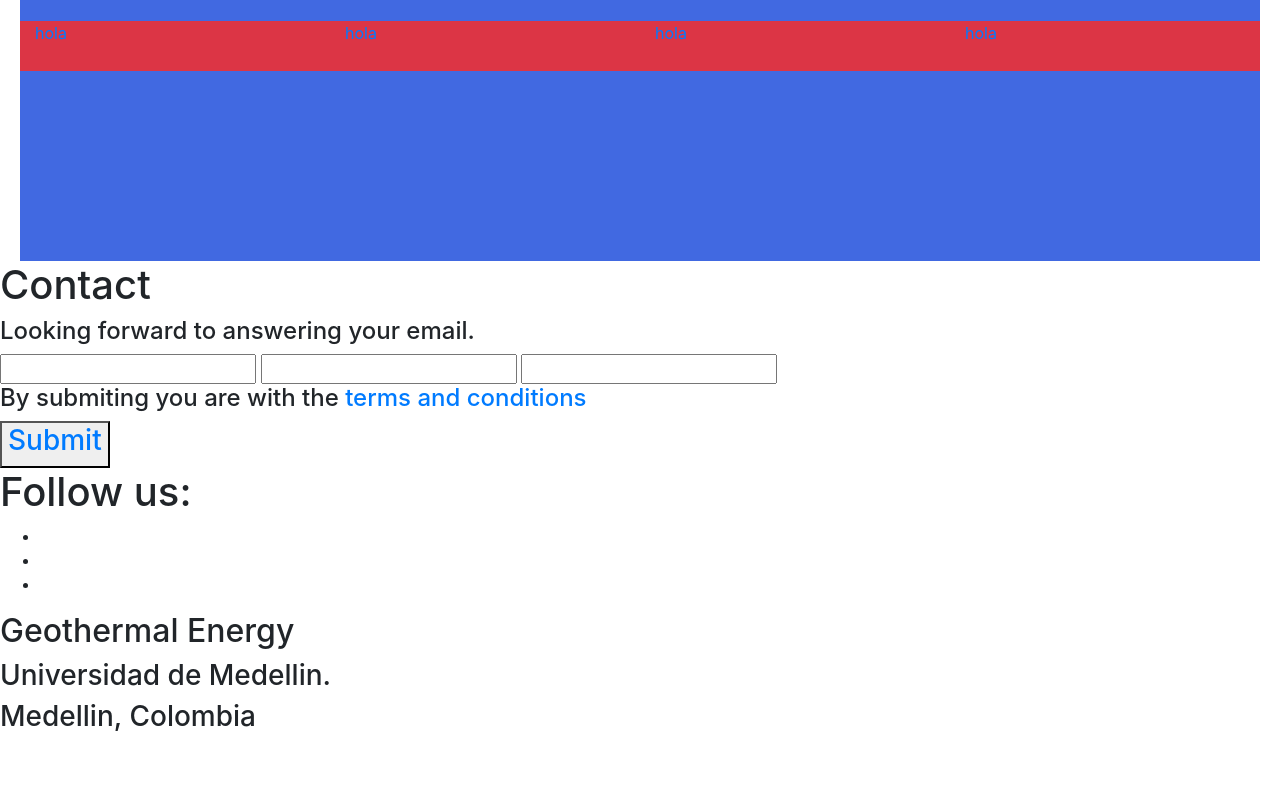
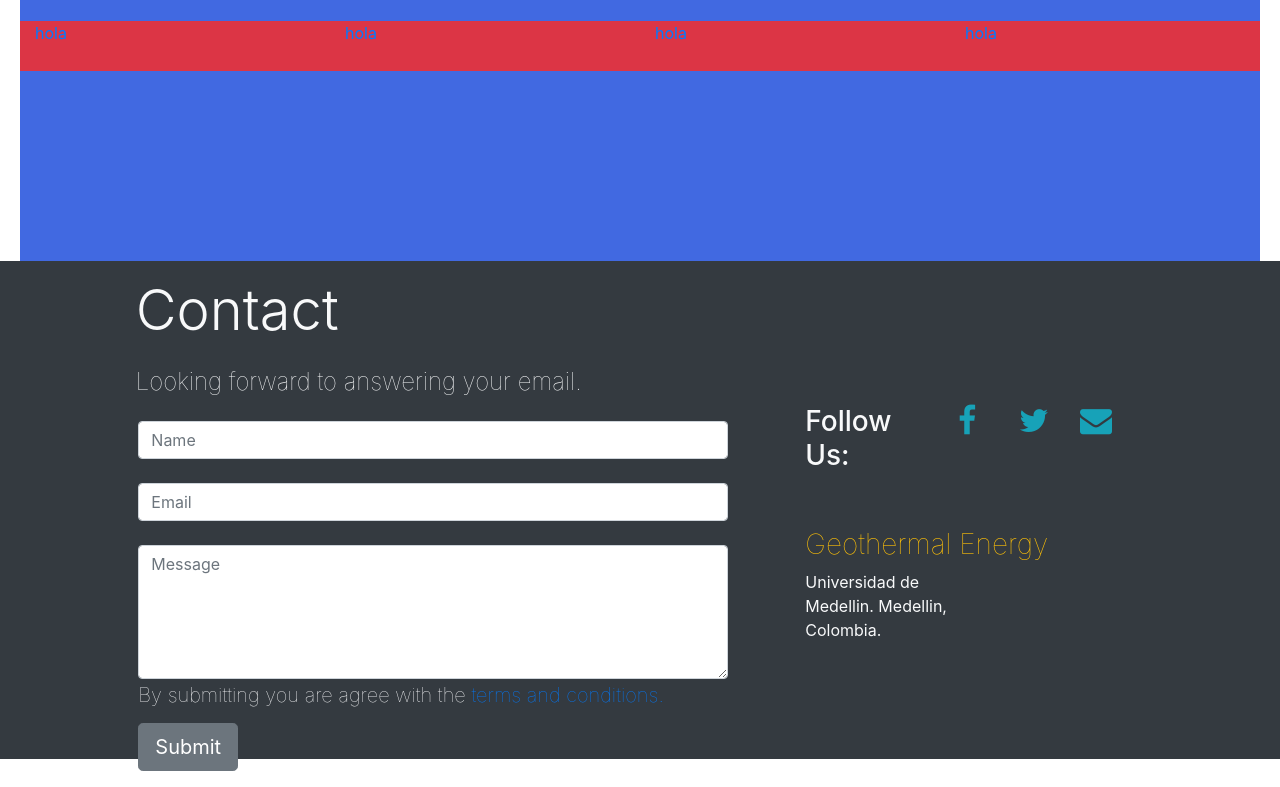
Before and after one commit to ncardonab/Geothermal-Energy, a website: page src/index.html in a window 1280 px wide. Shown: the part 2391-3178 px from the top of the page. Before the commit the page ends 3133 px from the top, so only its background shows below. Drawn offline with nearby package versions, Linux system fonts and the light colour scheme.

Commit message:
Estructura del footer (contact) terminada

```diff
--- a/src/index.html
+++ b/src/index.html
@@ -14,7 +14,7 @@
       integrity="sha384-Vkoo8x4CGsO3+Hhxv8T/Q5PaXtkKtu6ug5TOeNV6gBiFeWPGFN9MuhOf23Q9Ifjh"
       crossorigin="anonymous"
     />
-    <!-- Iconos Bootstrapw -->
+    <!-- Iconos Fontawesome -->
     <link
       href="https://stackpath.bootstrapcdn.com/font-awesome/4.7.0/css/font-awesome.min.css"
       rel="stylesheet"
@@ -234,7 +234,7 @@
       </div>
     </section>
 
-    <!-- Section 4  -->
+    <!-- Section 4 | Projects & institution -->
     <section class="container inolved pt-3">
       <div class="">
         <h1 class="row bg-dark">
@@ -256,7 +256,7 @@
       <div>
         <h1 class="row bg-dark">Institutions involved</h1>
         <div class="row justify-content-around mt-4 inolved-img">
-          <!-- Para poner las imagenes de las intituciones -->
+          <!-- Para poner las imagenes de las instituciones -->
           <a href="#" class="col-sm-3 w-25 h-25 bg-danger"
             >hola<img src="" alt=""
           /></a>
@@ -273,36 +273,70 @@
       </div>
     </section>
 
-    <!-- Footer -->
-    <footer>
-      <div>
-        <h1>Contact</h1>
-        <h4>Looking forward to answering your email.</h4>
-        <input type="text" />
-        <input type="text" />
-        <input type="text" />
-        <h4>
-          By submiting you are with the
-          <a href="#"><span>terms and conditions</span></a>
-        </h4>
-        <button>
-          <a href="#">
-            <h3>Submit</h3>
-          </a>
-        </button>
-      </div>
-
-      <div>
-        <h1>Follow us:</h1>
-        <ul>
-          <!-- Logos de las redes sociales -->
-          <li><i></i></li>
-          <li><i></i></li>
-          <li><i></i></li>
-        </ul>
-        <span><h2>Geothermal Energy</h2></span>
-        <h3>Universidad de Medellin.</h3>
-        <h3>Medellin, Colombia</h3>
+    <!-- Footer | Contact & Social Media -->
+    <footer class="footer bg-dark">
+      <div class="container">
+        <div class="row">
+          <div class="col-sm-12 my-3">
+            <h1 class="display-4 offset-1 text-light">
+              Contact
+            </h1>
+          </div>
+        </div>
+        <div class="row">
+          <div class="col-sm-12">
+            <p class="h4 offset-1 font-weight-lighter text-light">
+              Looking forward to answering your email.
+            </p>
+          </div>
+          <form class="offset-1 col-sm-6">
+            <input
+              type="text"
+              class="form-control my-3"
+              id="name"
+              placeholder="Name"
+            />
+            <input
+              type="email"
+              class="form-control my-4"
+              id="email"
+              placeholder="Email"
+            />
+            <div class="form-group">
+              <textarea
+                class="form-control mt-4"
+                id="email"
+                placeholder="Message"
+                rows="5"
+              ></textarea>
+              <p class="form-text h5 text-light font-weight-lighter">
+                By submitting you are agree with the
+                <a href="/">terms and conditions.</a>
+              </p>
+            </div>
+            <button type="submit" class="btn btn-secondary btn-lg">
+              Submit
+            </button>
+          </form>
+          <div class="col-sm-4">
+            <div class="row offset-1">
+              <h3 class="col-sm-5 text-light">Follow Us:</h3>
+              <i class="col-sm-2 fa fa-facebook fa-2x text-info"></i>
+              <i class="col-sm-2 fa fa-twitter fa-2x text-info"></i>
+              <i class="col-sm-2 fa fa-envelope fa-2x text-info"></i>
+            </div>
+            <div class="row offset-1 mt-5">
+              <h3 class="col-sm-12 text-warning font-weight-lighter">
+                Geothermal Energy
+              </h3>
+            </div>
+            <div class="row offset-1">
+              <p class="col-sm-7 text-light">
+                Universidad de Medellin. Medellin, Colombia.
+              </p>
+            </div>
+          </div>
+        </div>
       </div>
     </footer>
   </body>
--- a/src/styles.css
+++ b/src/styles.css
@@ -79,3 +79,8 @@
 .inolved-img {
   height: 200px;
 }
+
+/* Footer */
+.footer {
+  height: 498px;
+}
```
